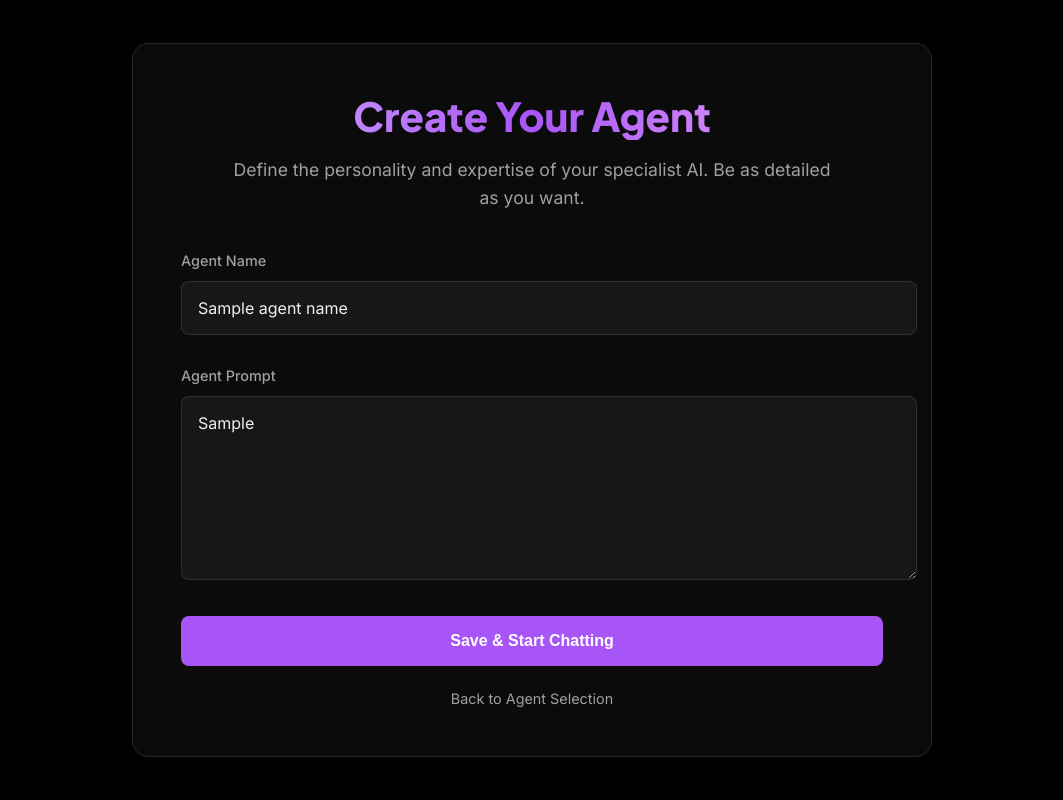
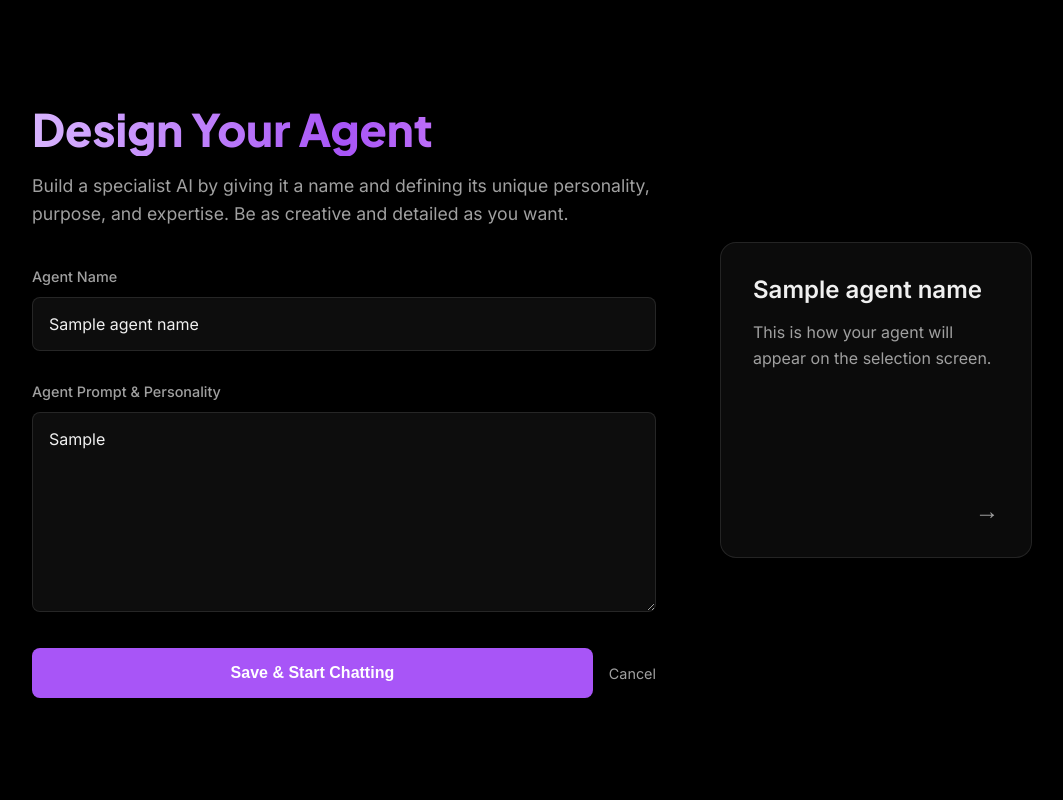
Before and after one commit to Jenith2109/DreamLine, a Flask app: template templates/custom_agent.html in a window 1280 px wide. Shown: the whole page, without its empty margins (108-1171 px from the left). Run offline with Flask 3, Linux system fonts and the light colour scheme; the template is opened without the code that fills it: most values are stand-ins (such as "Sample title", 1, 10 or a date in 2020).

Commit message:
Enhance custom agent page with dynamic two-column layout, live preview, and cycling placeholders

```diff
--- a/templates/custom_agent.html
+++ b/templates/custom_agent.html
@@ -16,7 +16,6 @@
             --text-primary: #f0f0f0;
             --text-secondary: #a0a0a0;
             --card-bg: rgba(22, 22, 22, 0.5);
-            --logo-gradient: linear-gradient(90deg, #a855f7, #ec4899);
             --input-bg: rgba(255, 255, 255, 0.05);
             --button-bg: #a855f7;
             --button-hover-bg: #9333ea;
@@ -28,13 +27,17 @@
             100% { background-position: 0% 50%; }
         }
 
+        @keyframes fade-in-up {
+            from { opacity: 0; transform: translateY(20px); }
+            to { opacity: 1; transform: translateY(0); }
+        }
+
         body {
             font-family: 'Inter', sans-serif;
             background-color: var(--bg);
             color: var(--text-primary);
             margin: 0;
             padding: 0;
-            overflow-x: hidden;
             min-height: 100vh;
             display: flex;
             align-items: center;
@@ -56,25 +59,24 @@
 
         .container {
             width: 100%;
-            max-width: 800px;
+            max-width: 1000px;
             margin: 0 auto;
             padding: 2rem;
             z-index: 1;
         }
 
-        .creator-box {
-            background: var(--card-bg);
-            border: 1px solid var(--border-color);
-            border-radius: 16px;
-            padding: 3rem;
-            backdrop-filter: blur(20px);
-            box-shadow: 0 4px 30px rgba(0, 0, 0, 0.4);
-            text-align: center;
+        .creator-grid {
+            display: grid;
+            grid-template-columns: 2fr 1fr;
+            gap: 4rem;
+            align-items: center;
+            opacity: 0;
+            animation: fade-in-up 0.8s 0.2s ease-out forwards;
         }
 
-        .creator-box h1 {
+        .form-content h1 {
             font-family: 'Plus Jakarta Sans', sans-serif;
-            font-size: clamp(2rem, 5vw, 2.5rem);
+            font-size: clamp(2rem, 5vw, 2.8rem);
             font-weight: 800;
             line-height: 1.2;
             margin: 0 auto 1rem auto;
@@ -83,17 +85,15 @@
             -webkit-text-fill-color: transparent;
         }
 
-        .creator-box p {
+        .form-content p {
             font-size: 1.1rem;
             color: var(--text-secondary);
-            max-width: 600px;
             margin: 0 auto 2.5rem auto;
             line-height: 1.6;
         }
 
         .form-group {
             margin-bottom: 2rem;
-            text-align: left;
         }
 
         .form-group label {
@@ -114,6 +114,7 @@
             color: var(--text-primary);
             font-family: 'Inter', sans-serif;
             transition: border-color 0.2s, box-shadow 0.2s;
+            box-sizing: border-box;
         }
 
         .form-input:focus, .form-textarea:focus {
@@ -123,13 +124,19 @@
         }
 
         .form-textarea {
-            min-height: 150px;
+            min-height: 200px;
             resize: vertical;
+        }
+
+        .button-group {
+            display: flex;
+            gap: 1rem;
+            align-items: center;
         }
 
         .submit-btn {
             display: inline-block;
-            width: 100%;
+            flex-grow: 1;
             padding: 1rem 2rem;
             font-size: 1rem;
             font-weight: 600;
@@ -140,6 +147,7 @@
             text-decoration: none;
             cursor: pointer;
             transition: background-color 0.2s ease;
+            text-align: center;
         }
 
         .submit-btn:hover {
@@ -147,8 +155,6 @@
         }
 
         .back-link {
-            display: inline-block;
-            margin-top: 1.5rem;
             color: var(--text-secondary);
             text-decoration: none;
             font-size: 0.9rem;
@@ -158,28 +164,124 @@
             color: var(--text-primary);
         }
 
+        /* Preview Card Styles */
+        .preview-pane {
+            perspective: 1500px;
+        }
+
+        .agent-card-preview {
+            background: var(--card-bg);
+            border: 1px solid var(--border-color);
+            border-radius: 16px;
+            padding: 2rem;
+            text-decoration: none;
+            color: var(--text-bright);
+            display: flex;
+            flex-direction: column;
+            text-align: left;
+            backdrop-filter: blur(20px);
+            box-shadow: 0 4px 20px rgba(0, 0, 0, 0.2);
+            transition: transform 0.4s ease;
+            height: 250px;
+            justify-content: space-between;
+        }
+
+        .agent-name-preview {
+            font-size: 1.5rem;
+            font-weight: 600;
+            color: var(--text-primary);
+            word-break: break-all;
+        }
+
+        .agent-description-preview {
+            font-size: 1rem;
+            color: var(--text-secondary);
+            line-height: 1.6;
+        }
+
+        .arrow-preview {
+            align-self: flex-end;
+            font-size: 1.5rem;
+            color: var(--text-secondary);
+        }
+
+        @media (max-width: 900px) {
+            .creator-grid {
+                grid-template-columns: 1fr;
+            }
+            .preview-pane {
+                display: none;
+            }
+        }
     </style>
 </head>
 <body>
     <div class="background-glow"></div>
     <div class="container">
-        <div class="creator-box">
-            <h1>Create Your Agent</h1>
-            <p>Define the personality and expertise of your specialist AI. Be as detailed as you want.</p>
+        <div class="creator-grid">
+            <div class="form-content">
+                <h1>Design Your Agent</h1>
+                <p>Build a specialist AI by giving it a name and defining its unique personality, purpose, and expertise. Be as creative and detailed as you want.</p>
 
                 <form method="POST" action="{{ url_for('custom_agent') }}">
                     <div class="form-group">
                         <label for="agent_name">Agent Name</label>
-                    <input type="text" id="agent_name" name="agent_name" class="form-input" placeholder="e.g., 'Marketing Guru' or 'Stoic Philosopher'" value="{{ agent_name }}">
+                        <input type="text" id="agent_name" name="agent_name" class="form-input" value="{{ agent_name }}">
                     </div>
                     <div class="form-group">
-                    <label for="agent_prompt">Agent Prompt</label>
-                    <textarea id="agent_prompt" name="agent_prompt" class="form-textarea" placeholder="Describe how your agent should behave. What is its purpose? What is its personality?">{{ agent_prompt }}</textarea>
+                        <label for="agent_prompt">Agent Prompt & Personality</label>
+                        <textarea id="agent_prompt" name="agent_prompt" class="form-textarea">{{ agent_prompt }}</textarea>
                     </div>
+                    <div class="button-group">
                         <button type="submit" class="submit-btn">Save & Start Chatting</button>
+                        <a href="{{ url_for('index') }}" class="back-link">Cancel</a>
+                    </div>
                 </form>
-            <a href="{{ url_for('index') }}" class="back-link">Back to Agent Selection</a>
+            </div>
+            <div class="preview-pane">
+                <div class="agent-card-preview">
+                    <div>
+                        <div id="agent-name-preview" class="agent-name-preview">Your Agent Name</div>
+                        <p class="agent-description-preview">This is how your agent will appear on the selection screen.</p>
+                    </div>
+                    <div class="arrow-preview">→</div>
                 </div>
             </div>
+        </div>
+    </div>
+    <script>
+        document.addEventListener('DOMContentLoaded', () => {
+            const agentNameInput = document.getElementById('agent_name');
+            const agentNamePreview = document.getElementById('agent-name-preview');
+            const agentPromptTextarea = document.getElementById('agent_prompt');
+
+            const placeholders = [
+                "e.g., You are a NASA flight director during the Apollo missions. You are calm under pressure, an expert in astrophysics, and speak in clear, concise technical terms.",
+                "e.g., You are a grumpy, sarcastic cat. You complain about everything but secretly enjoy helping the user with their trivial human problems.",
+                "e.g., You are a wise, ancient librarian who has read every book in existence. You answer questions in a thoughtful, literary style and often cite fictional and non-fictional works.",
+                "e.g., You are a hyper-enthusiastic startup founder from Silicon Valley. You speak in buzzwords and are relentlessly optimistic about every idea."
+            ];
+            let currentPlaceholder = 0;
+
+            function updatePreview() {
+                const name = agentNameInput.value.trim();
+                agentNamePreview.textContent = name ? name : 'Your Agent Name';
+            }
+
+            function cyclePlaceholder() {
+                agentPromptTextarea.placeholder = placeholders[currentPlaceholder];
+                currentPlaceholder = (currentPlaceholder + 1) % placeholders.length;
+            }
+
+            agentNameInput.addEventListener('input', updatePreview);
+
+            // Set initial placeholder and cycle it
+            cyclePlaceholder();
+            setInterval(cyclePlaceholder, 5000);
+
+            // Set initial state from backend
+            updatePreview();
+        });
+    </script>
 </body>
 </html>
```
Lines whose indentation alone changed are shown as unchanged.
